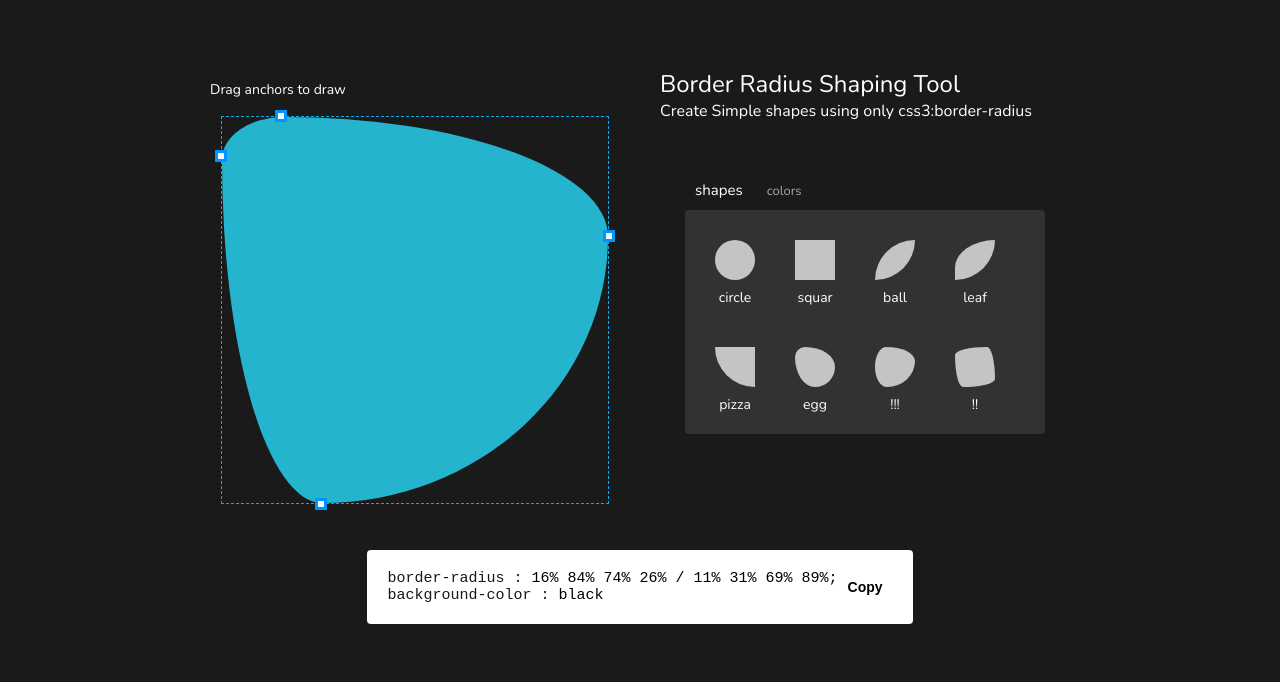
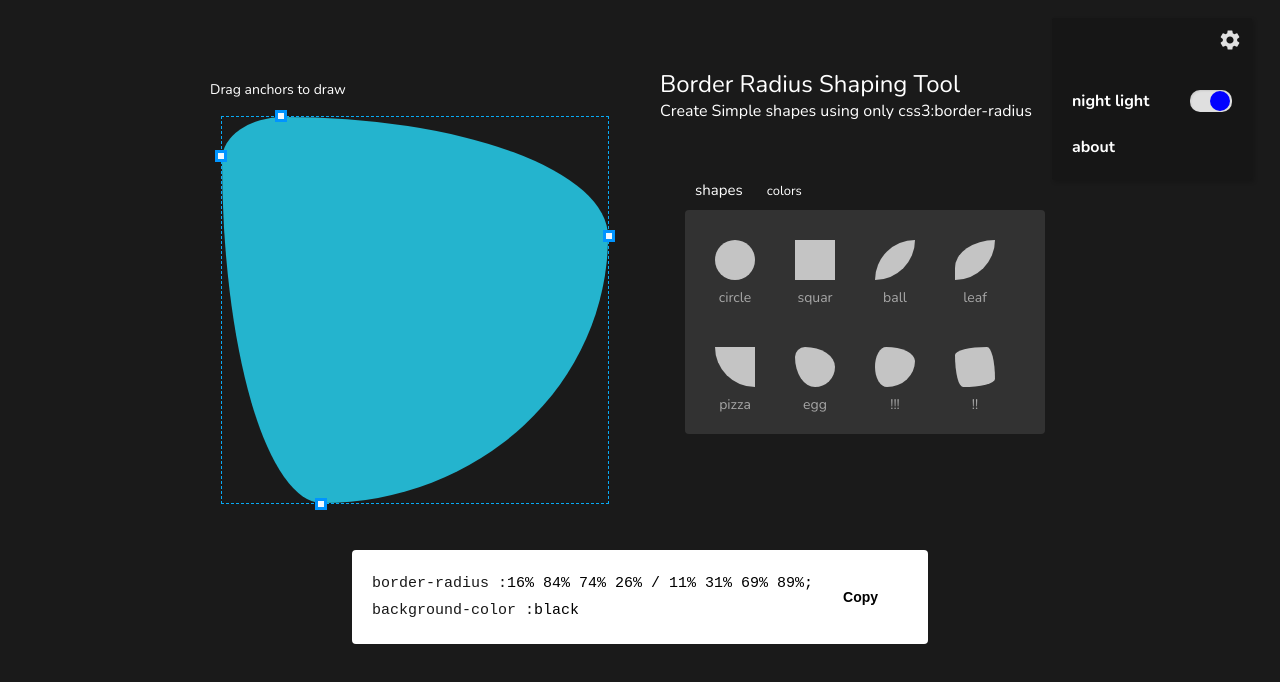
Before and after one commit to Abachouch/border-radius, a website built with webpack: page index.html in a window 1280 px wide. Built offline with nearby package versions, Linux system fonts and the light colour scheme.

Commit message:
add theme

```diff
--- a/index.html
+++ b/index.html
@@ -3,9 +3,7 @@
 
 <head>
 
-
-
-        <meta name="theme-color" content="#2c2c2c"/>
+    <meta name="theme-color" content="#2c2c2c" />
     <meta charset="UTF-8">
     <meta name="viewport" content="width=device-width, initial-scale=1.0">
     <meta http-equiv="X-UA-Compatible" content="ie=edge">
@@ -28,26 +26,26 @@
     <link href="https://fonts.googleapis.com/css?family=Nunito:300,400,700" rel="stylesheet">
 </head>
 
-<body>
+<body class="dark">
     <div class="container">
 
         <div class="row">
 
 
             <div class="header col-half">
-                <h1 class="app-title">Border Radius Shaping Tool</h1>
-                <p class="app-description">Create Simple shapes using only css3:border-radius</p>
+                <h1 class="app-title text">Border Radius Shaping Tool</h1>
+                <p class="app-description text">Create Simple shapes using only css3:border-radius</p>
 
                 <div id="simpleContainer" data-tab="null">
-                    <span id="tabShape" class="simple-tab active">shapes</span>
-                    <span id="tabColor" class="simple-tab">colors</span>
+                    <span id="tabShape" class="simple-tab text active">shapes</span>
+                    <span id="tabColor" class="simple-tab text">colors</span>
                     <div id="simplesBody" class="hide">
                     </div>
                 </div>
 
             </div>
             <div class="widget-col col-half">
-                <h2 class="widget-header">Drag anchors to draw </h2>
+                <h2 class="widget-header text">Drag anchors to draw </h2>
                 <div id="widget" class="widget">
                     <div id="widgetBody" class="widget-body">
                         <div id="bubbleWraper" class="bubble-wraper">
@@ -74,11 +72,17 @@
         <div class="row">
             <div class="css-wraper col">
                 <code id="css">
+                    <div class="css-line">
                         <span class="css-property">border-radius : </span>
                         <span id="brValue" class="css-value">69% 31% 61% 39% / 29% 95% 5% 71%</span>
-                    <br>
+                    </div>
+
+                    <div class="css-line">
                         <span class="css-property">background-color : </span>
                         <span id="bgValue" class="css-value">black</span>
+
+                    </div>
+
                 </code>
                 <button class="css-copy" id="copyBtn">Copy</button>
             </div>
@@ -86,6 +90,26 @@
 
 
     </div>
+
+
+    <div id="settings" class="settings active">
+
+        <div class="settings-icon-wraper"><svg id="settingsIcon" class="settings-icon" xmlns="http://www.w3.org/2000/svg"
+                viewBox="0 0 20 20">
+                <path fill="none" d="M0 0h20v20H0V0z" />
+                <path id="icon" d="M15.95 10.78a6.53 6.53 0 0 0-.01-1.56l1.69-1.32a.41.41 0 0 0 .1-.51l-1.6-2.77c-.1-.18-.31-.24-.49-.18l-1.99.8a5.86 5.86 0 0 0-1.35-.78L12 2.34a.4.4 0 0 0-.4-.34H8.4c-.2 0-.36.14-.39.34l-.3 2.12c-.49.2-.94.47-1.35.78l-1.99-.8a.4.4 0 0 0-.49.18l-1.6 2.77c-.1.18-.06.39.1.51l1.69 1.32a5.03 5.03 0 0 0-.01 1.56L2.37 12.1a.41.41 0 0 0-.1.51l1.6 2.77c.1.18.31.24.49.18l1.99-.8c.42.32.86.58 1.35.78l.3 2.12c.04.2.2.34.4.34h3.2c.2 0 .37-.14.39-.34l.3-2.12c.49-.2.94-.47 1.35-.78l1.99.8a.4.4 0 0 0 .49-.18l1.6-2.77a.39.39 0 0 0-.1-.51l-1.67-1.32zM10 13c-1.65 0-3-1.35-3-3s1.35-3 3-3 3 1.35 3 3-1.35 3-3 3z" /></svg></div>
+        <ul class="settings-list">
+            <li> <span class="settings-text text">night light</span> <span class="setting-control">
+                    <div id="nightSwitch" class="switch checked">
+                        <div id="thumb" class="thumb"></div>
+                    </div>
+                </span> </li>
+            <li> <span class="settings-text text">about</span></li>
+        </ul>
+    </div>
+
+
+
 </body>
 
 <script src="dist/app.bundle.js"> </script>
--- a/src/js/main.js
+++ b/src/js/main.js
@@ -4,6 +4,7 @@ import '../sass/main.scss' ;
 import './data.js';
 import './borderrad.js';
 import './css.js' ;
+import './settings.js' ;
 
 
 // darw shapes
--- /dev/null
+++ b/src/js/settings.js
@@ -0,0 +1,21 @@
+const swit = document.getElementById('nightSwitch');
+const thumb = document.getElementById('thumb');
+const icon = document.getElementById('settingsIcon');
+
+swit.addEventListener('click', function () {
+    swit.classList.toggle('checked');
+    if (swit.classList.contains('checked')) {
+
+        document.body.classList.replace('light', 'dark');
+
+
+    } else {
+        document.body.classList.replace('dark', 'light');
+
+    }
+    //change theme
+});
+icon.addEventListener('click' , function(){
+document.getElementById('settings').classList.toggle('active') ;
+
+}) ;
--- a/src/sass/base.scss
+++ b/src/sass/base.scss
@@ -3,6 +3,7 @@
     box-sizing: border-box ;
 }
 body{
-    background-color: #1A1A1A ;
+    font-family: Nunito;
     padding-top: 40px ;
+    position: relative;
 }
--- a/src/sass/borderRad.scss
+++ b/src/sass/borderRad.scss
@@ -17,8 +17,6 @@
         font-weight: normal;
         line-height: normal;
         font-size: 14px;
-
-        color: #FFFFFF;
 
     }
 
--- a/src/sass/code.scss
+++ b/src/sass/code.scss
@@ -10,12 +10,16 @@
         //margin: 40px auto 20px;
         margin-top: 20px ;
     };
+    &-line{
+        padding: 5px 0 ;
+        display: flex ;
+    }
     &-property {
         font-style: normal;
         font-weight: 300;
         line-height: normal;
         font-size: 15px;
-
+flex-shrink: 0 ;
         color: #181818;
     }
 
@@ -37,7 +41,7 @@
         line-height: normal;
         font-size: 14px;
         color: #000000;
-        margin: 0 10px;
+        margin: 0 30px;
         border: 0;
         padding: 0;
         background: none;
--- a/src/sass/layout.scss
+++ b/src/sass/layout.scss
@@ -1,13 +1,4 @@
-.themeContainer{
-    position: absolute;
-    top: 20px ;
-    right: 20px ;
-    .night{
-
-    }
-}
 .container {
-
     max-width: 900px ;
     margin: 0 auto ;
 }
@@ -37,8 +28,6 @@
 @media screen and (max-width : 700px){
     .row{
         flex-direction: column ;
-
-
     }
     .col-half{
         width: 100%;
@@ -47,5 +36,4 @@
         max-width: 420px ;
         margin: 0 auto;
     }
-
 }
--- a/src/sass/main.scss
+++ b/src/sass/main.scss
@@ -5,3 +5,5 @@
 @import 'simples';
 @import 'borderRad';
 @import 'code';
+@import 'settings' ;
+@import 'theme' ;
--- a/src/sass/modules.scss
+++ b/src/sass/modules.scss
@@ -1,22 +1,17 @@
 .app-title{
-    font-family: Nunito;
+
     font-style: normal;
     font-weight: normal;
     line-height: normal;
     font-size: 24px;
-    color: #FFFFFF;
+
     margin: 0 ;
     }
     .app-description{
-        font-family: Nunito;
         font-style: normal;
         font-weight: 300;
         line-height: normal;
         font-size: 16px;
-        color: #FFFFFF;
+
         margin: 0 ;
     }
-
-    @media screen and (max-width : 700px){
-
-    }
--- /dev/null
+++ b/src/sass/settings.scss
@@ -0,0 +1,86 @@
+.settings {
+    font-family: 'Nunito';
+    font-weight: 700;
+    position: absolute;
+    right: 20px;
+    top: 10px;
+    border-radius: 2px;
+    width: 200px;
+    padding-bottom: 10px;
+
+    &-icon-wraper {
+        content: "";
+        padding: 10px 10px 20px;
+        color: rgb(4, 5, 24);
+        text-align: right;
+
+        svg {
+            cursor: pointer;
+            width: 24px;
+            height: 24px;
+        }
+    }
+
+
+
+    &-list {
+        display: none;
+        list-style: none;
+        padding: 0;
+        margin: 0;
+
+        li {
+            display: flex;
+            flex-direction: row;
+            justify-content: space-between;
+            padding: 12px 20px;
+            cursor: pointer;
+
+            &:hover {
+                background-color: rgba(0, 0, 0, 0.03);
+            }
+        }
+    }
+
+    &.active {
+        background-color: #fff;
+        box-shadow: 2px 2px 4px rgba(0, 0, 0, 0.192);
+
+        .settings {
+            &-icon {
+                color: red;
+            }
+            &-list{
+                display: block ;
+            }
+
+        }
+
+    }
+}
+
+
+.switch {
+    width: 42px;
+    background-color: rgb(223, 223, 223);
+    padding: 1px;
+    box-shadow: inset 1px 1px 2px rgba(0, 0, 0, 0.1);
+    border-radius: 10px;
+
+    .thumb {
+        overflow: hidden;
+        height: 20px;
+        width: 20px;
+        border-radius: 10px;
+        background-color: rgb(144, 144, 144);
+        transition: margin-left 300ms ease;
+        margin-left: 1px;
+    }
+
+    &.checked {
+        .thumb {
+            margin-left: 19px;
+            background-color: blue;
+        }
+    }
+}
--- a/src/sass/simples.scss
+++ b/src/sass/simples.scss
@@ -55,13 +55,10 @@
         line-height: normal;
         font-size: 13px;
 
-
-        color: #A7A7A7;
-
         &.active {
             font-size: 15px;
             font-weight: normal;
-            color: #FFFFFF;
+
         }
     }
 
@@ -85,7 +82,7 @@
         margin-bottom: 0;
         margin-top: 8px;
         text-align: center;
-        color: #FFFFFF;
+
 
     }
 }
--- /dev/null
+++ b/src/sass/theme.scss
@@ -0,0 +1,72 @@
+.dark{
+    background-color: #1A1A1A ;
+    .text{
+        color: #fff !important;
+    }
+    .alt-text{
+        color: #A7A7A7 !important ;
+    }
+    .popup{
+        background-color: rgb(49, 49, 49) !important;
+    }
+    #simplesBody{
+        background :rgba(241, 241, 241, 0.11) !important ;
+    }
+    .css-wraper{
+        background: #fff !important;
+    }
+    .settings-icon{
+        #icon{
+            fill: rgb(224, 224, 224) ;
+        }
+
+    }
+    .settings-text{
+        color: #ffffff ;
+    }
+    .simple-title{
+        color: #A7A7A7 !important ;
+    }
+    .settings.active{
+        background-color: rgb(22, 22, 22);
+    }
+}
+.light{
+    background-color: #fafafa !important;
+    .text{
+        color: #03061f !important;
+    }
+    .alt-text{
+        color: #3d3d3d !important ;
+    }
+    .popup{
+        background-color: rgb(255, 255, 255) !important;
+    }
+    #simplesBody{
+        background :rgba(232, 232, 232, 0.502) !important ;
+    }
+    .css-wraper{
+        background:#e6e6e6 !important ;
+    }
+    .settings-icon{
+        #icon{
+            fill: #A7A7A7 ;
+        }
+
+    }
+    .simple-title{
+        color: rgb(54, 54, 54) !important ;
+    }
+    .settings-text{
+        color: #03061f ;
+    }
+    .settings.active{
+        background-color: rgb(238, 238, 238);
+    }
+    .css-property{
+color: darkcyan ;
+    }
+    .css-value{
+        color: rgb(0, 77, 47) ;
+    }
+}
--- a/webpack.config.js
+++ b/webpack.config.js
@@ -4,7 +4,7 @@ const MiniCssExtractPlugin = require("mini-css-extract-plugin");
 
 module.exports = {
   mode: 'production', // production  |  development
-watch : true ,
+  watch : true ,
   entry: './src/js/main.js',
   output: {
     path: path.resolve(__dirname, 'dist'),
```
Also changed, not shown: dist/app.bundle.js. Lines whose indentation alone changed are shown as unchanged.
